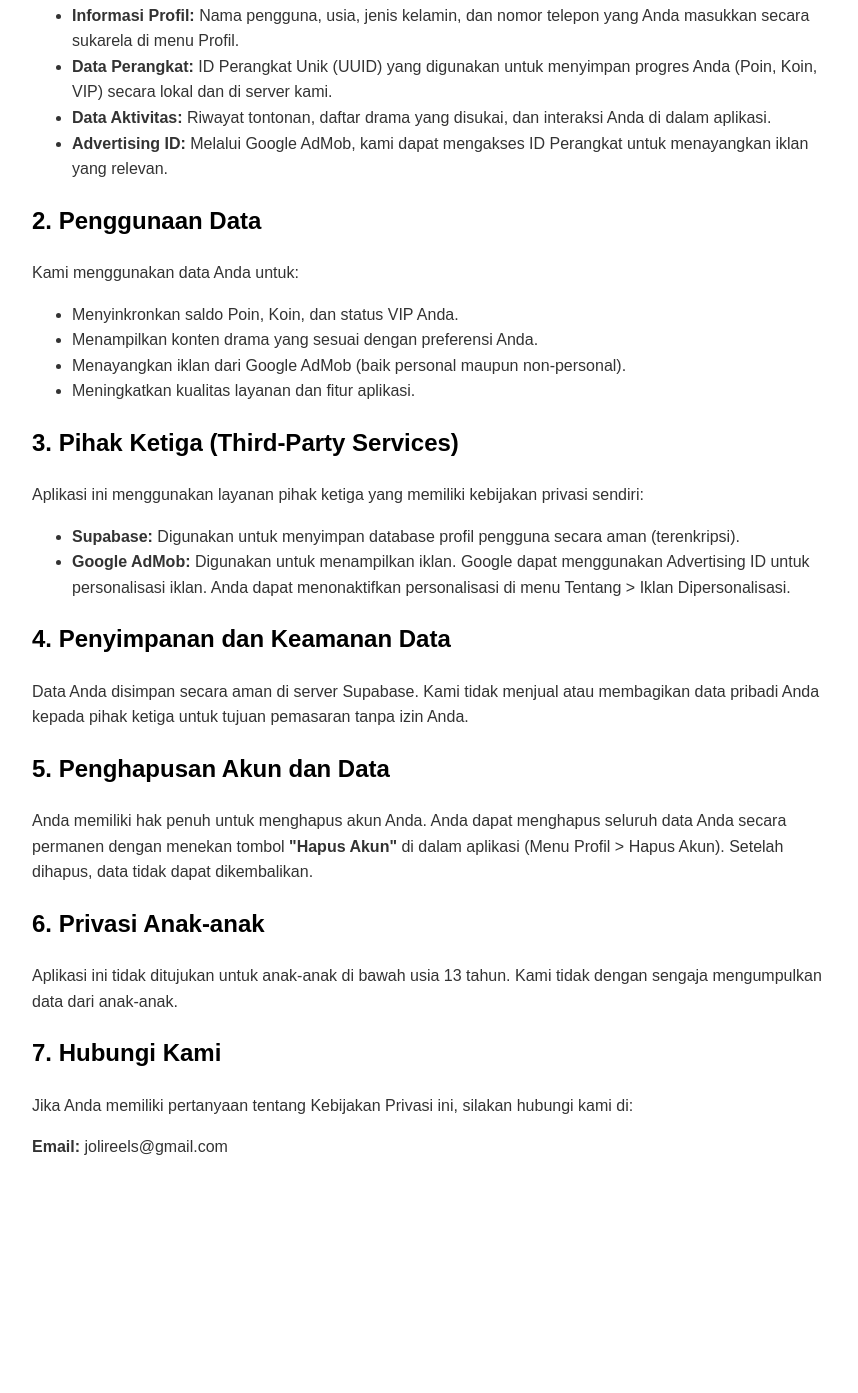
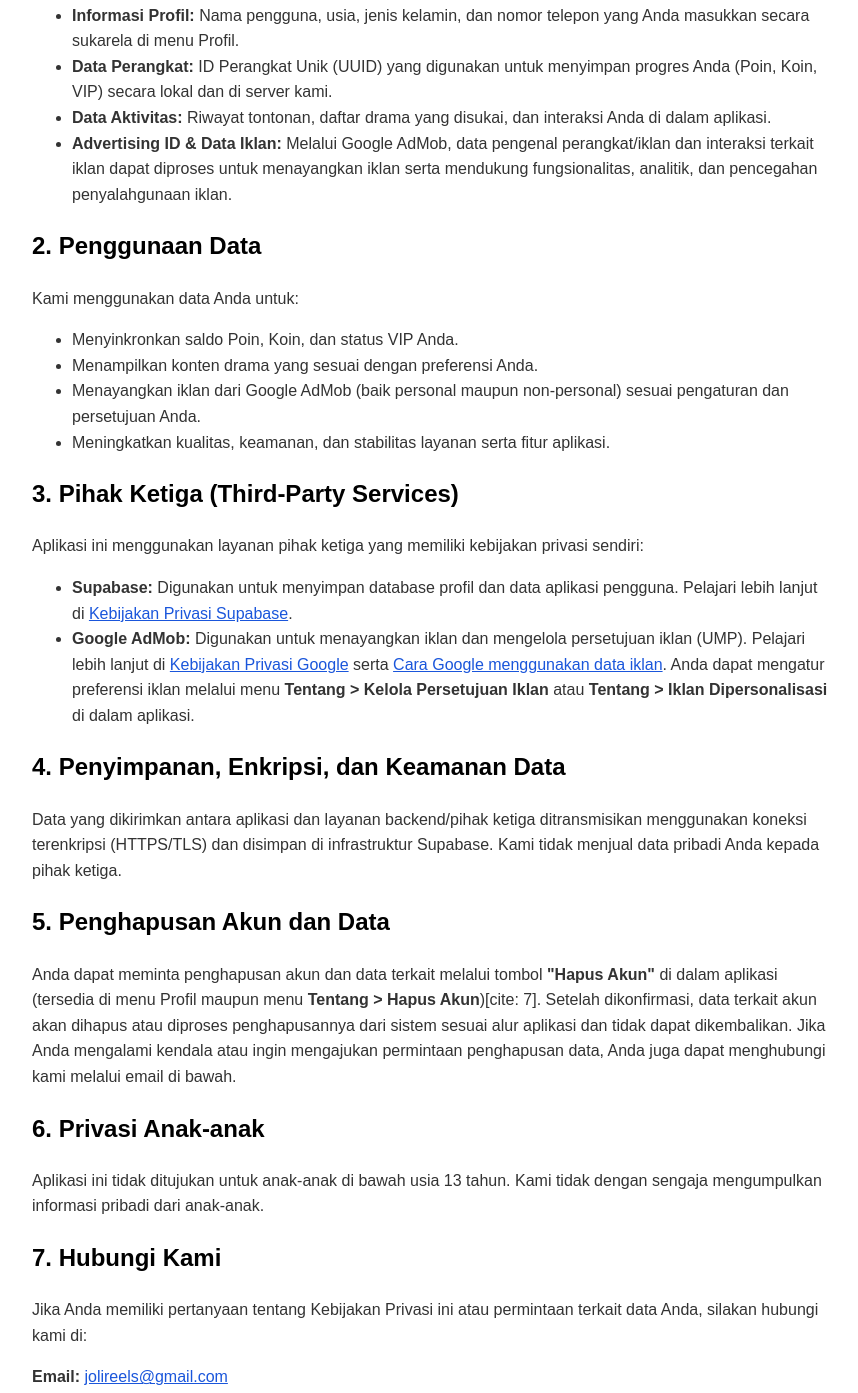
Before and after one commit to mashadipatikab-hub/joli-reels-privacy, a plain HTML site: page index.html in a window 1280 px wide. Shown: the part 320-1713 px from the top of the page, without its empty margins (208-1066 px from the left). Before the commit the page ends 1516 px from the top, so only its background shows below. Drawn offline with Linux system fonts and the light colour scheme.

Commit message:
Revise privacy policy details and update dates
Updated privacy policy with new information and clarifications.

```diff
--- a/index.html
+++ b/index.html
@@ -9,11 +9,12 @@
         h1, h2 { color: #000; }
         h1 { border-bottom: 2px solid #FFD700; padding-bottom: 10px; }
         .last-updated { color: #666; font-style: italic; }
+        a { color: #1a56db; }
     </style>
 </head>
 <body>
     <h1>Kebijakan Privasi Joli Reels</h1>
-    <p class="last-updated">Terakhir diperbarui: 10 November 2026</p>
+    <p class="last-updated">Terakhir diperbarui: 24 November 2026</p>
 
     <p>Joli Reels ("kami", "aplikasi") berkomitmen untuk melindungi privasi pengguna. Kebijakan Privasi ini menjelaskan bagaimana kami mengumpulkan, menggunakan, dan melindungi informasi Anda saat menggunakan aplikasi Joli Reels.</p>
 
@@ -22,7 +23,7 @@
         <li><strong>Informasi Profil:</strong> Nama pengguna, usia, jenis kelamin, dan nomor telepon yang Anda masukkan secara sukarela di menu Profil.</li>
         <li><strong>Data Perangkat:</strong> ID Perangkat Unik (UUID) yang digunakan untuk menyimpan progres Anda (Poin, Koin, VIP) secara lokal dan di server kami.</li>
         <li><strong>Data Aktivitas:</strong> Riwayat tontonan, daftar drama yang disukai, dan interaksi Anda di dalam aplikasi.</li>
-        <li><strong>Advertising ID:</strong> Melalui Google AdMob, kami dapat mengakses ID Perangkat untuk menayangkan iklan yang relevan.</li>
+        <li><strong>Advertising ID &amp; Data Iklan:</strong> Melalui Google AdMob, data pengenal perangkat/iklan dan interaksi terkait iklan dapat diproses untuk menayangkan iklan serta mendukung fungsionalitas, analitik, dan pencegahan penyalahgunaan iklan.</li>
     </ul>
 
     <h2>2. Penggunaan Data</h2>
@@ -30,28 +31,28 @@
     <ul>
         <li>Menyinkronkan saldo Poin, Koin, dan status VIP Anda.</li>
         <li>Menampilkan konten drama yang sesuai dengan preferensi Anda.</li>
-        <li>Menayangkan iklan dari Google AdMob (baik personal maupun non-personal).</li>
-        <li>Meningkatkan kualitas layanan dan fitur aplikasi.</li>
+        <li>Menayangkan iklan dari Google AdMob (baik personal maupun non-personal) sesuai pengaturan dan persetujuan Anda.</li>
+        <li>Meningkatkan kualitas, keamanan, dan stabilitas layanan serta fitur aplikasi.</li>
     </ul>
 
     <h2>3. Pihak Ketiga (Third-Party Services)</h2>
     <p>Aplikasi ini menggunakan layanan pihak ketiga yang memiliki kebijakan privasi sendiri:</p>
     <ul>
-        <li><strong>Supabase:</strong> Digunakan untuk menyimpan database profil pengguna secara aman (terenkripsi).</li>
-        <li><strong>Google AdMob:</strong> Digunakan untuk menampilkan iklan. Google dapat menggunakan Advertising ID untuk personalisasi iklan. Anda dapat menonaktifkan personalisasi di menu Tentang > Iklan Dipersonalisasi.</li>
+        <li><strong>Supabase:</strong> Digunakan untuk menyimpan database profil dan data aplikasi pengguna. Pelajari lebih lanjut di <a href="https://supabase.com/privacy" target="_blank" rel="noopener noreferrer">Kebijakan Privasi Supabase</a>.</li>
+        <li><strong>Google AdMob:</strong> Digunakan untuk menayangkan iklan dan mengelola persetujuan iklan (UMP). Pelajari lebih lanjut di <a href="https://policies.google.com/privacy" target="_blank" rel="noopener noreferrer">Kebijakan Privasi Google</a> serta <a href="https://policies.google.com/technologies/ads" target="_blank" rel="noopener noreferrer">Cara Google menggunakan data iklan</a>. Anda dapat mengatur preferensi iklan melalui menu <strong>Tentang &gt; Kelola Persetujuan Iklan</strong> atau <strong>Tentang &gt; Iklan Dipersonalisasi</strong> di dalam aplikasi.</li>
     </ul>
 
-    <h2>4. Penyimpanan dan Keamanan Data</h2>
-    <p>Data Anda disimpan secara aman di server Supabase. Kami tidak menjual atau membagikan data pribadi Anda kepada pihak ketiga untuk tujuan pemasaran tanpa izin Anda.</p>
+    <h2>4. Penyimpanan, Enkripsi, dan Keamanan Data</h2>
+    <p>Data yang dikirimkan antara aplikasi dan layanan backend/pihak ketiga ditransmisikan menggunakan koneksi terenkripsi (HTTPS/TLS) dan disimpan di infrastruktur Supabase. Kami tidak menjual data pribadi Anda kepada pihak ketiga.</p>
 
     <h2>5. Penghapusan Akun dan Data</h2>
-    <p>Anda memiliki hak penuh untuk menghapus akun Anda. Anda dapat menghapus seluruh data Anda secara permanen dengan menekan tombol <strong>"Hapus Akun"</strong> di dalam aplikasi (Menu Profil > Hapus Akun). Setelah dihapus, data tidak dapat dikembalikan.</p>
+    <p>Anda dapat meminta penghapusan akun dan data terkait melalui tombol <strong>"Hapus Akun"</strong> di dalam aplikasi (tersedia di menu Profil maupun menu <strong>Tentang &gt; Hapus Akun</strong>)[cite: 7]. Setelah dikonfirmasi, data terkait akun akan dihapus atau diproses penghapusannya dari sistem sesuai alur aplikasi dan tidak dapat dikembalikan. Jika Anda mengalami kendala atau ingin mengajukan permintaan penghapusan data, Anda juga dapat menghubungi kami melalui email di bawah.</p>
 
     <h2>6. Privasi Anak-anak</h2>
-    <p>Aplikasi ini tidak ditujukan untuk anak-anak di bawah usia 13 tahun. Kami tidak dengan sengaja mengumpulkan data dari anak-anak.</p>
+    <p>Aplikasi ini tidak ditujukan untuk anak-anak di bawah usia 13 tahun. Kami tidak dengan sengaja mengumpulkan informasi pribadi dari anak-anak.</p>
 
     <h2>7. Hubungi Kami</h2>
-    <p>Jika Anda memiliki pertanyaan tentang Kebijakan Privasi ini, silakan hubungi kami di:</p>
-    <p><strong>Email:</strong> jolireels@gmail.com</p>
+    <p>Jika Anda memiliki pertanyaan tentang Kebijakan Privasi ini atau permintaan terkait data Anda, silakan hubungi kami di:</p>
+    <p><strong>Email:</strong> <a href="mailto:jolireels@gmail.com">jolireels@gmail.com</a></p>
 </body>
 </html>
```
